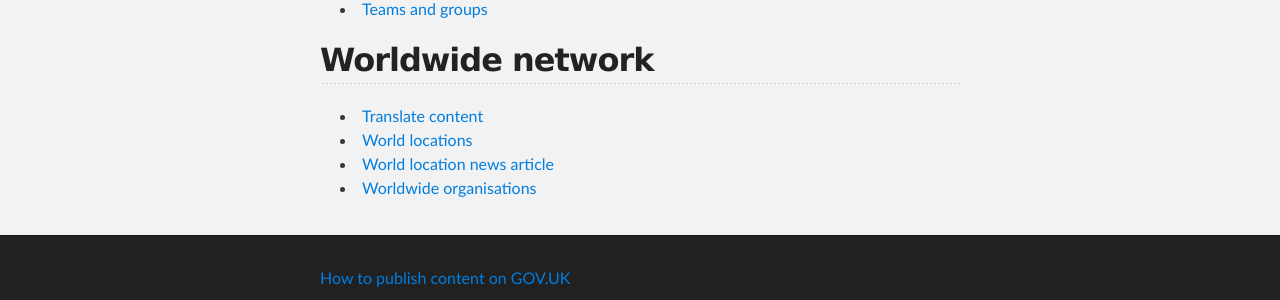
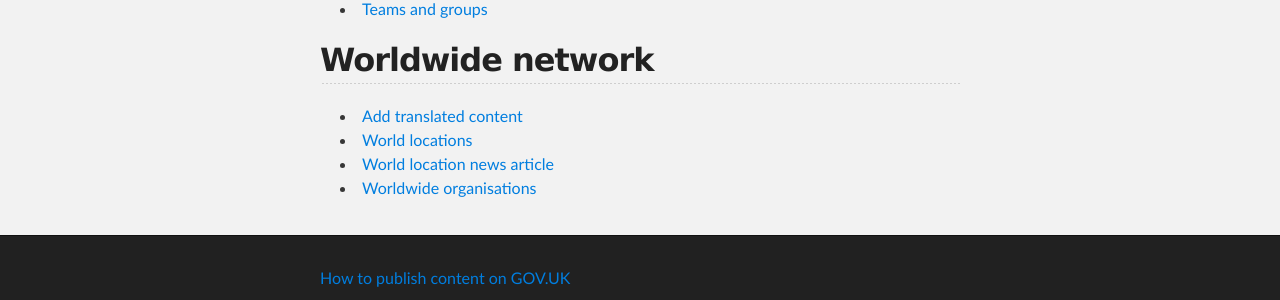
Before and after one commit to alphagov/inside-government-admin-guide, a Jekyll site: the page built from index.md, in a window 1280 px wide. Shown: the part 1411-1711 px from the top of the page. Built offline with Jekyll 4.4.1, drawn with Linux system fonts in a browser that asks for light colours.

Commit message:
Update index.md

```diff
--- a/index.md
+++ b/index.md
@@ -48,7 +48,7 @@ title: How to publish content / Index
 
 
 ## Worldwide network
-* [Translate content](worldwide-network/translating-docs.html)
+* [Add translated content](worldwide-network/translating-docs.html)
 * [World locations](worldwide-network/world-locations.html)
 * [World location news article](worldwide-network/world-location-news-article.html)
 * [Worldwide organisations](worldwide-network/worldwide-organisations.html)
```
